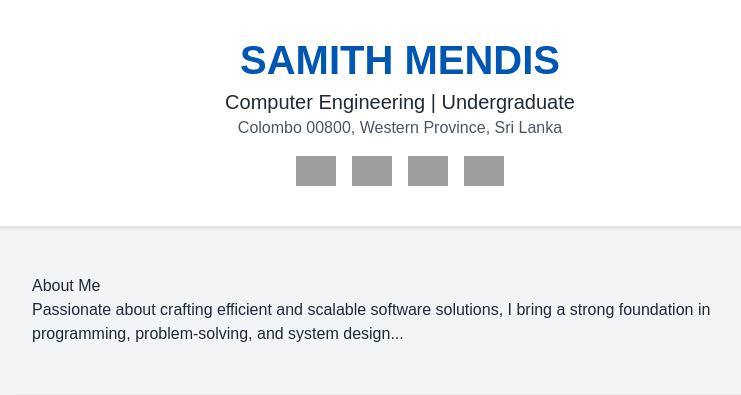
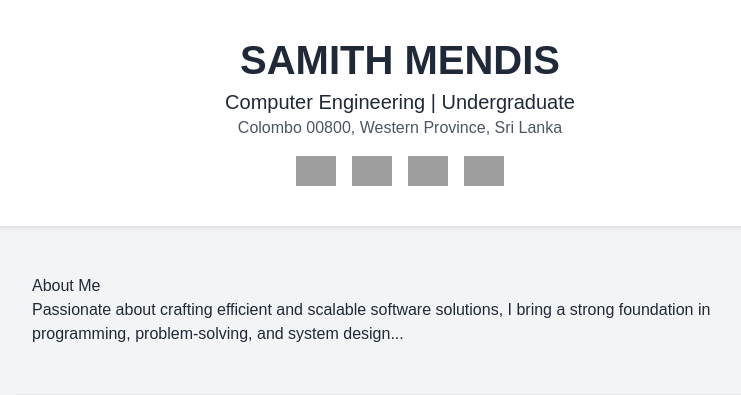
Before and after one commit to dsamithmendis/www.dsamithmendis.com, a Flask app: page / in a window 1280 px wide. Shown: the top 395 px of the page, without its empty margins (240-981 px from the left). Run offline with Flask 3, Linux system fonts and the light colour scheme; some libraries are stand-ins or nearby versions; grey boxes are pictures that could not be loaded.

Commit message:
Update styles.css

```diff
--- a/assets/frontend/styles.css
+++ b/assets/frontend/styles.css
@@ -2,10 +2,6 @@ body {
   font-family: Arial, sans-serif;
   background-color: #f9f9f9;
   color: #333;
-}
-
-h1 {
-  color: #0056b3;
 }
 
 .bg_light {
```
